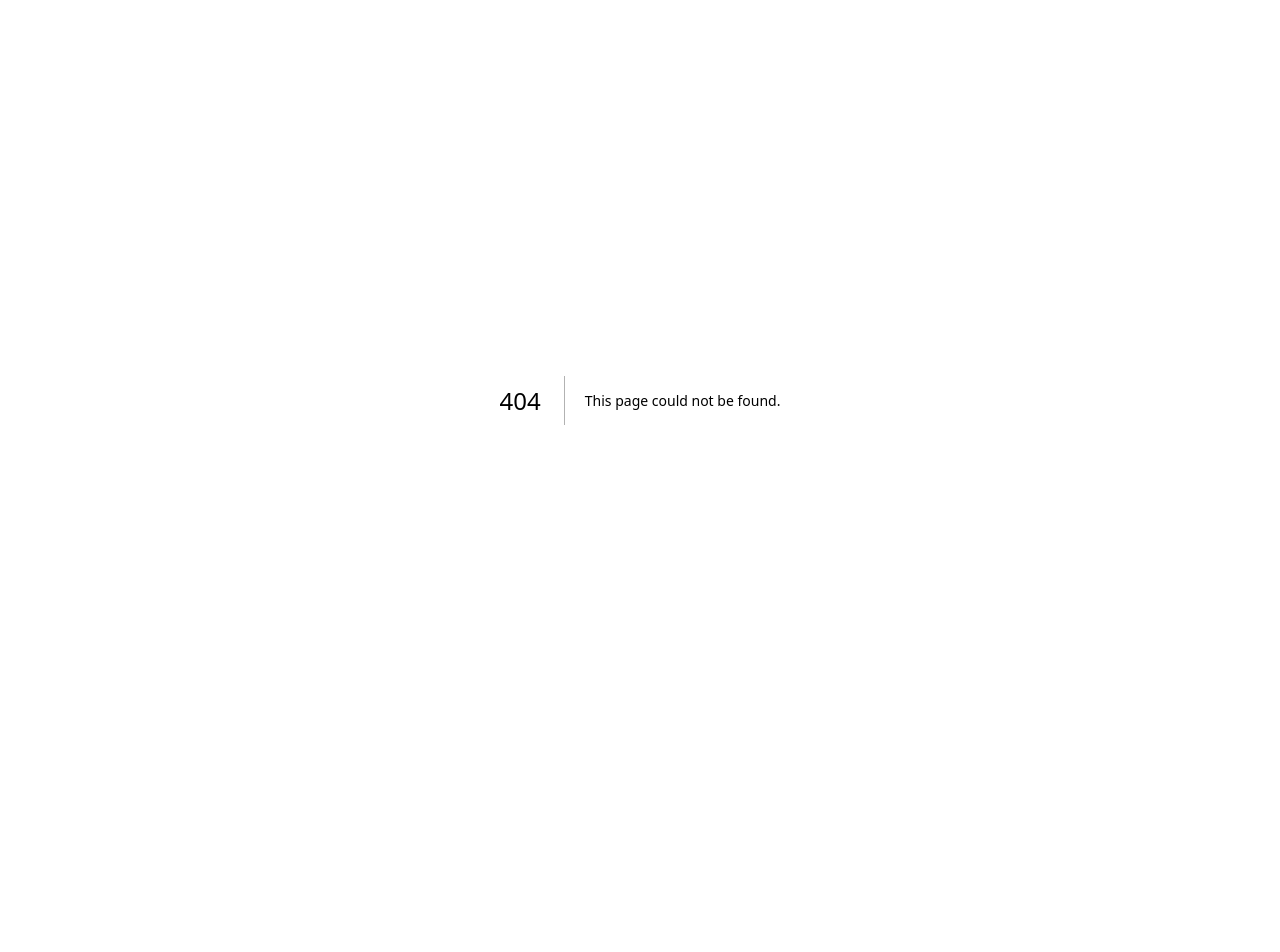
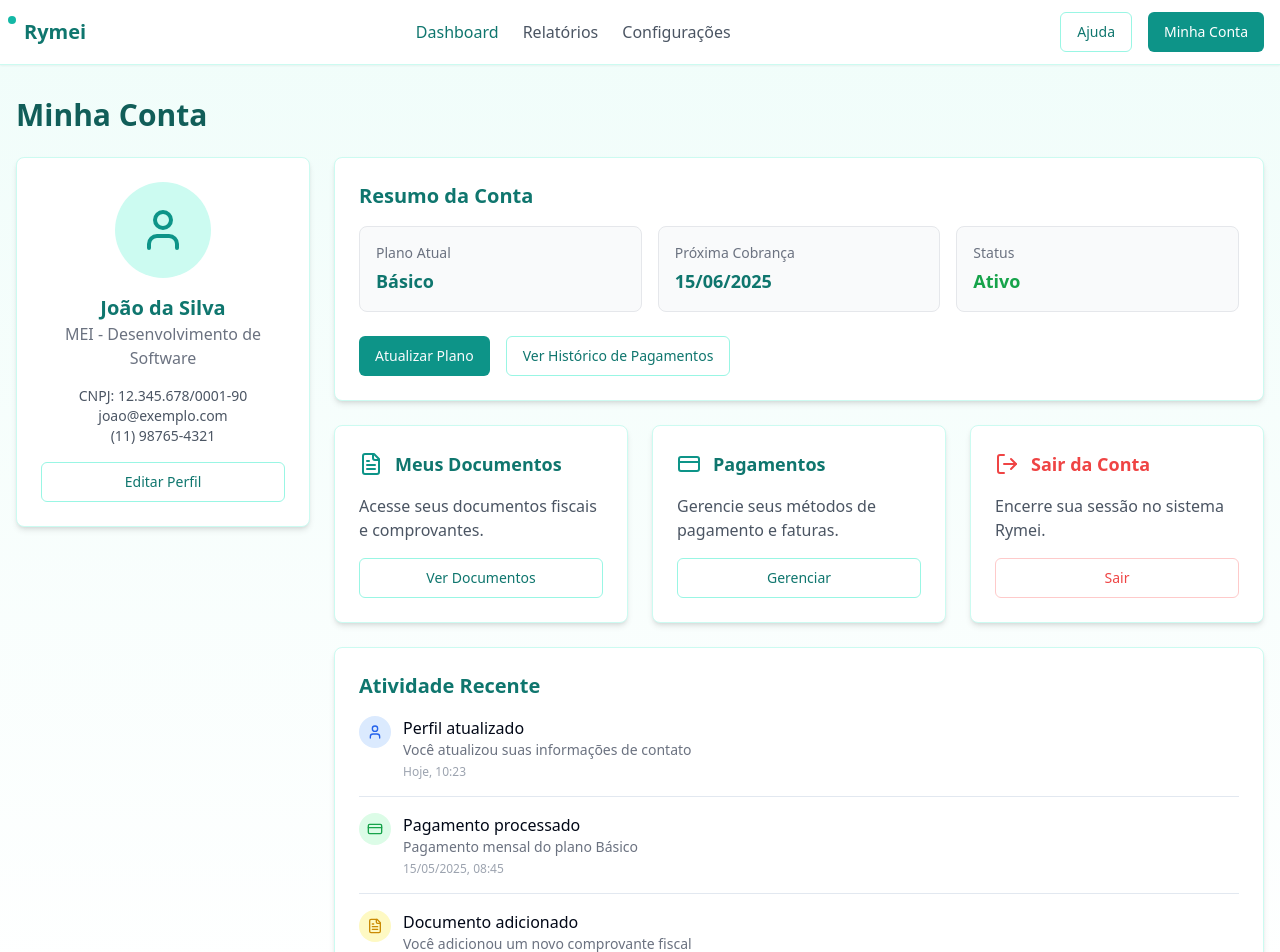
Before and after one commit to ryamsoares-s/rymei, a Next.js app in the folder frontend/: page /minha-conta in a window 1280 px wide. Before the commit this address had no page. Shown: the top 952 px of the page. Before the commit the page ends 800 px from the top, so only its background shows below. Built offline with nearby package versions, Linux system fonts and the light colour scheme.

Commit message:
Add page minha-conta

```diff
--- /dev/null
+++ b/frontend/app/minha-conta/page.tsx
@@ -0,0 +1,192 @@
+// app/minha-conta/page.tsx
+import { Navbar } from "@/components/navbar";
+import { Button } from "@/components/ui/button";
+import { User, FileText, CreditCard, LogOut } from "lucide-react";
+
+export default function MinhaContaPage() {
+  return (
+    <div className="min-h-screen bg-gradient-to-b from-teal-50 to-white">
+      <Navbar />
+
+      <div className="container mx-auto px-4 py-8">
+        <h1 className="text-3xl font-bold text-teal-800 mb-6">Minha Conta</h1>
+
+        <div className="grid grid-cols-1 lg:grid-cols-4 gap-6">
+          <div className="lg:col-span-1">
+            <div className="bg-white rounded-lg shadow-md border border-teal-100 p-6 text-center">
+              <div className="w-24 h-24 bg-teal-100 rounded-full flex items-center justify-center mx-auto mb-4">
+                <User className="h-12 w-12 text-teal-600" />
+              </div>
+
+              <h2 className="text-xl font-semibold text-teal-700">
+                João da Silva
+              </h2>
+              <p className="text-gray-500 mb-4">
+                MEI - Desenvolvimento de Software
+              </p>
+
+              <div className="text-sm text-gray-600 mb-4">
+                <p>CNPJ: 12.345.678/0001-90</p>
+                <p>joao@exemplo.com</p>
+                <p>(11) 98765-4321</p>
+              </div>
+
+              <Button
+                variant="outline"
+                className="w-full border-teal-200 text-teal-700 hover:bg-teal-50"
+              >
+                Editar Perfil
+              </Button>
+            </div>
+          </div>
+
+          <div className="lg:col-span-3 space-y-6">
+            <div className="bg-white rounded-lg shadow-md border border-teal-100 p-6">
+              <h2 className="text-xl font-semibold text-teal-700 mb-4">
+                Resumo da Conta
+              </h2>
+
+              <div className="grid grid-cols-1 md:grid-cols-3 gap-4 mb-6">
+                <div className="bg-gray-50 p-4 rounded-lg border border-gray-200">
+                  <p className="text-sm text-gray-500 mb-1">Plano Atual</p>
+                  <p className="text-lg font-semibold text-teal-700">Básico</p>
+                </div>
+
+                <div className="bg-gray-50 p-4 rounded-lg border border-gray-200">
+                  <p className="text-sm text-gray-500 mb-1">Próxima Cobrança</p>
+                  <p className="text-lg font-semibold text-teal-700">
+                    15/06/2025
+                  </p>
+                </div>
+
+                <div className="bg-gray-50 p-4 rounded-lg border border-gray-200">
+                  <p className="text-sm text-gray-500 mb-1">Status</p>
+                  <p className="text-lg font-semibold text-green-600">Ativo</p>
+                </div>
+              </div>
+
+              <div className="flex flex-col sm:flex-row gap-4">
+                <Button className="bg-teal-600 hover:bg-teal-700">
+                  Atualizar Plano
+                </Button>
+                <Button
+                  variant="outline"
+                  className="border-teal-200 text-teal-700 hover:bg-teal-50"
+                >
+                  Ver Histórico de Pagamentos
+                </Button>
+              </div>
+            </div>
+
+            <div className="grid grid-cols-1 md:grid-cols-3 gap-6">
+              <div className="bg-white p-6 rounded-lg shadow-md border border-teal-100 hover:shadow-lg transition-shadow">
+                <div className="flex items-center mb-4">
+                  <FileText className="h-6 w-6 text-teal-600 mr-3" />
+                  <h3 className="text-lg font-semibold text-teal-700">
+                    Meus Documentos
+                  </h3>
+                </div>
+                <p className="text-gray-600 mb-4">
+                  Acesse seus documentos fiscais e comprovantes.
+                </p>
+                <Button
+                  variant="outline"
+                  className="w-full border-teal-200 text-teal-700 hover:bg-teal-50"
+                >
+                  Ver Documentos
+                </Button>
+              </div>
+
+              <div className="bg-white p-6 rounded-lg shadow-md border border-teal-100 hover:shadow-lg transition-shadow">
+                <div className="flex items-center mb-4">
+                  <CreditCard className="h-6 w-6 text-teal-600 mr-3" />
+                  <h3 className="text-lg font-semibold text-teal-700">
+                    Pagamentos
+                  </h3>
+                </div>
+                <p className="text-gray-600 mb-4">
+                  Gerencie seus métodos de pagamento e faturas.
+                </p>
+                <Button
+                  variant="outline"
+                  className="w-full border-teal-200 text-teal-700 hover:bg-teal-50"
+                >
+                  Gerenciar
+                </Button>
+              </div>
+
+              <div className="bg-white p-6 rounded-lg shadow-md border border-teal-100 hover:shadow-lg transition-shadow">
+                <div className="flex items-center mb-4">
+                  <LogOut className="h-6 w-6 text-red-500 mr-3" />
+                  <h3 className="text-lg font-semibold text-red-500">
+                    Sair da Conta
+                  </h3>
+                </div>
+                <p className="text-gray-600 mb-4">
+                  Encerre sua sessão no sistema Rymei.
+                </p>
+                <Button
+                  variant="outline"
+                  className="w-full border-red-200 text-red-500 hover:bg-red-50"
+                >
+                  Sair
+                </Button>
+              </div>
+            </div>
+
+            <div className="bg-white rounded-lg shadow-md border border-teal-100 p-6">
+              <h2 className="text-xl font-semibold text-teal-700 mb-4">
+                Atividade Recente
+              </h2>
+
+              <div className="space-y-4">
+                <div className="flex items-start border-b pb-4">
+                  <div className="p-2 bg-blue-100 rounded-full mr-3">
+                    <User className="h-4 w-4 text-blue-600" />
+                  </div>
+                  <div>
+                    <p className="font-medium">Perfil atualizado</p>
+                    <p className="text-sm text-gray-500">
+                      Você atualizou suas informações de contato
+                    </p>
+                    <p className="text-xs text-gray-400 mt-1">Hoje, 10:23</p>
+                  </div>
+                </div>
+
+                <div className="flex items-start border-b pb-4">
+                  <div className="p-2 bg-green-100 rounded-full mr-3">
+                    <CreditCard className="h-4 w-4 text-green-600" />
+                  </div>
+                  <div>
+                    <p className="font-medium">Pagamento processado</p>
+                    <p className="text-sm text-gray-500">
+                      Pagamento mensal do plano Básico
+                    </p>
+                    <p className="text-xs text-gray-400 mt-1">
+                      15/05/2025, 08:45
+                    </p>
+                  </div>
+                </div>
+
+                <div className="flex items-start">
+                  <div className="p-2 bg-yellow-100 rounded-full mr-3">
+                    <FileText className="h-4 w-4 text-yellow-600" />
+                  </div>
+                  <div>
+                    <p className="font-medium">Documento adicionado</p>
+                    <p className="text-sm text-gray-500">
+                      Você adicionou um novo comprovante fiscal
+                    </p>
+                    <p className="text-xs text-gray-400 mt-1">
+                      10/05/2025, 14:30
+                    </p>
+                  </div>
+                </div>
+              </div>
+            </div>
+          </div>
+        </div>
+      </div>
+    </div>
+  );
+}
```
